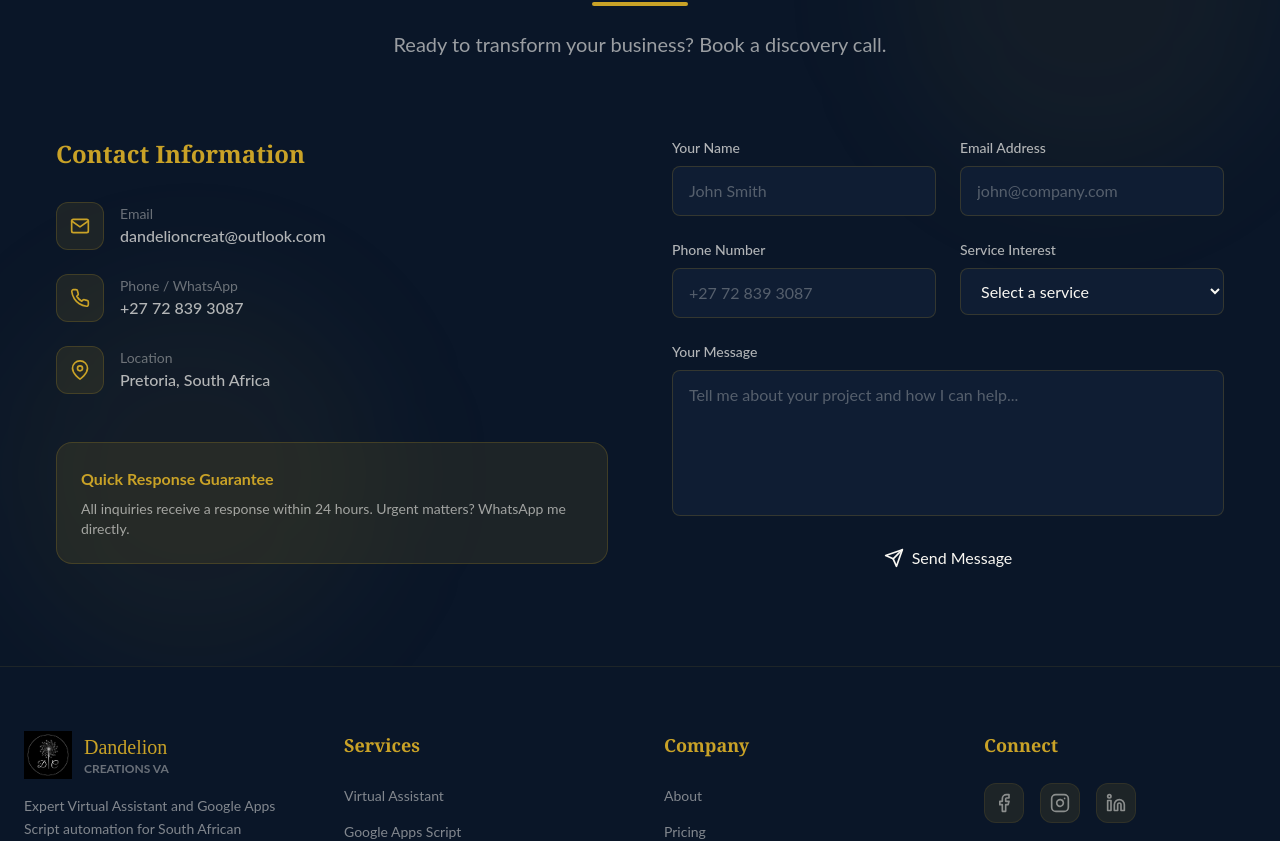
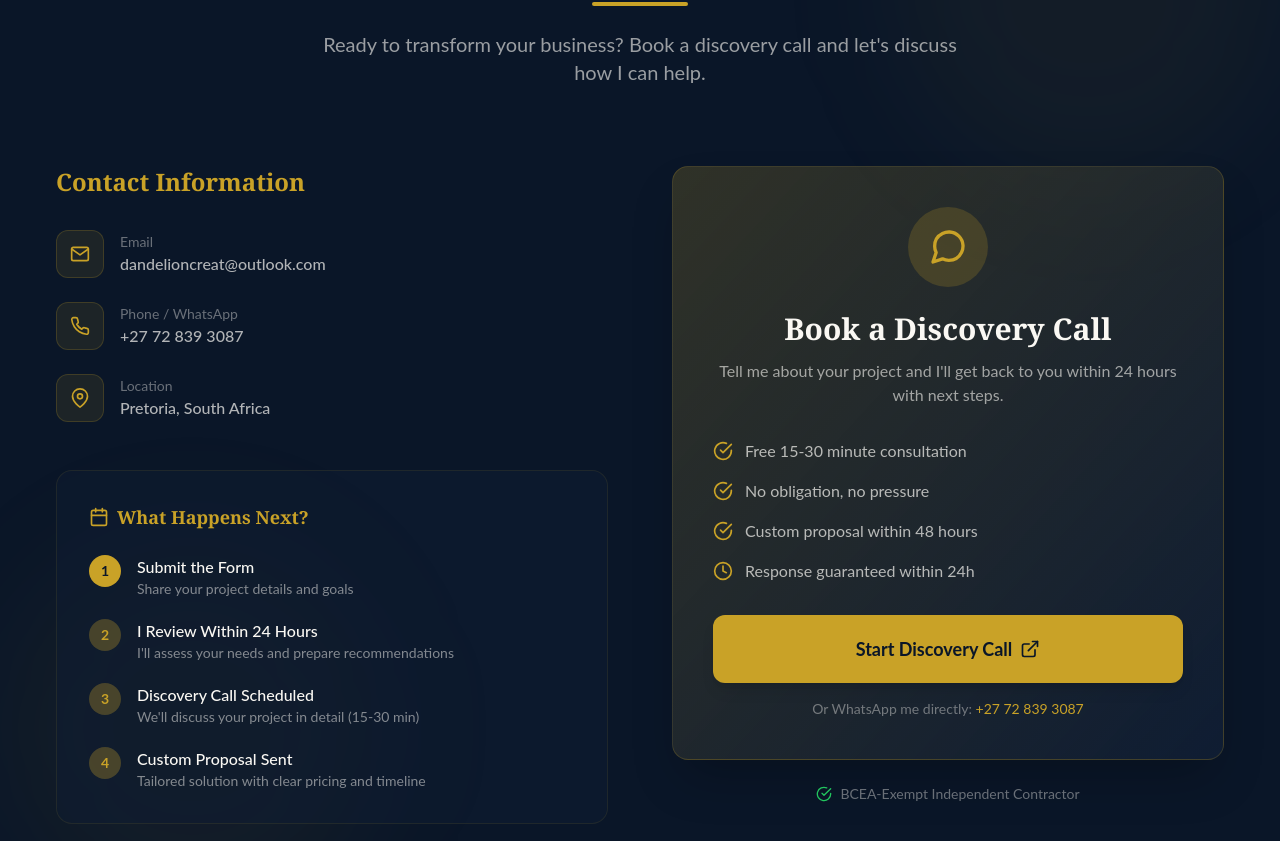
Before and after one commit to DandelionSeedlings/dandelion-va-website, a Next.js app: page / in a window 1280 px wide. Shown: the part 6757-7598 px from the top of the page. Built offline with nearby package versions, Linux system fonts and the light colour scheme.

Commit message:
Replace fake form with Google Form discovery call

```diff
--- a/src/components/Contact.jsx
+++ b/src/components/Contact.jsx
@@ -1,96 +1,171 @@
 'use client'
 
-import { useState } from 'react'
 import { motion } from 'framer-motion'
-import { FiMail, FiPhone, FiMapPin, FiSend, FiCheckCircle } from 'react-icons/fi'
+import { FiMail, FiPhone, FiMapPin, FiExternalLink, FiCheckCircle, FiCalendar, FiClock, FiMessageCircle } from 'react-icons/fi'
 
 export default function Contact() {
-  const [formState, setFormState] = useState({ name: '', email: '', phone: '', service: '', message: '' })
-  const [isSubmitted, setIsSubmitted] = useState(false)
-
-  const handleSubmit = (e) => { e.preventDefault(); setIsSubmitted(true); setTimeout(() => setIsSubmitted(false), 5000) }
-  const handleChange = (e) => setFormState({ ...formState, [e.target.name]: e.target.value })
-
   return (
     <section id="contact" className="section-padding bg-navy-900 text-cream relative overflow-hidden">
+      {/* Background decorations */}
       <div className="absolute top-0 right-0 w-96 h-96 bg-gold/5 rounded-full blur-3xl"></div>
       <div className="absolute bottom-0 left-0 w-96 h-96 bg-gold/5 rounded-full blur-3xl"></div>
+
       <div className="container-max px-6 relative z-10">
-        <motion.div initial={{ opacity: 0, y: 30 }} whileInView={{ opacity: 1, y: 0 }} transition={{ duration: 0.8 }} viewport={{ once: true }}
-          className="text-center mb-20">
+        <motion.div
+          initial={{ opacity: 0, y: 30 }}
+          whileInView={{ opacity: 1, y: 0 }}
+          transition={{ duration: 0.8 }}
+          viewport={{ once: true }}
+          className="text-center mb-20"
+        >
           <p className="text-gold font-bold tracking-widest uppercase text-sm mb-4">Get In Touch</p>
           <h2 className="text-4xl md:text-5xl font-serif font-bold mb-6">
             Let's Work <span className="text-gold">Together</span>
           </h2>
           <div className="w-24 h-1 bg-gold mx-auto rounded-full"></div>
-          <p className="text-xl text-cream/60 max-w-2xl mx-auto mt-6">Ready to transform your business? Book a discovery call.</p>
+          <p className="text-xl text-cream/60 max-w-2xl mx-auto mt-6">
+            Ready to transform your business? Book a discovery call and let's discuss how I can help.
+          </p>
         </motion.div>
 
-        <div className="grid lg:grid-cols-2 gap-16">
-          <motion.div initial={{ opacity: 0, x: -30 }} whileInView={{ opacity: 1, x: 0 }} transition={{ duration: 0.6 }} viewport={{ once: true }}>
+        <div className="grid lg:grid-cols-2 gap-16 items-start">
+          {/* Left: Contact Info + What Happens Next */}
+          <motion.div
+            initial={{ opacity: 0, x: -30 }}
+            whileInView={{ opacity: 1, x: 0 }}
+            transition={{ duration: 0.6 }}
+            viewport={{ once: true }}
+          >
             <h3 className="text-2xl font-bold mb-8 text-gold">Contact Information</h3>
-            <div className="space-y-6">
-              <a href="mailto:dandelioncreat@outlook.com" className="flex items-center gap-4 text-cream/70 hover:text-gold transition-smooth">
-                <div className="w-12 h-12 bg-gold/10 rounded-xl flex items-center justify-center border border-gold/20"><FiMail className="w-5 h-5 text-gold" /></div>
-                <div><p className="text-sm text-cream/40">Email</p><p className="font-medium">dandelioncreat@outlook.com</p></div>
+
+            <div className="space-y-6 mb-12">
+              <a href="mailto:dandelioncreat@outlook.com" className="flex items-center gap-4 text-cream/70 hover:text-gold transition-smooth group">
+                <div className="w-12 h-12 bg-gold/10 rounded-xl flex items-center justify-center border border-gold/20 group-hover:bg-gold/20 transition-colors">
+                  <FiMail className="w-5 h-5 text-gold" />
+                </div>
+                <div>
+                  <p className="text-sm text-cream/40">Email</p>
+                  <p className="font-medium">dandelioncreat@outlook.com</p>
+                </div>
               </a>
-              <a href="https://wa.me/27728393087" target="_blank" rel="noopener noreferrer" className="flex items-center gap-4 text-cream/70 hover:text-gold transition-smooth">
-                <div className="w-12 h-12 bg-gold/10 rounded-xl flex items-center justify-center border border-gold/20"><FiPhone className="w-5 h-5 text-gold" /></div>
-                <div><p className="text-sm text-cream/40">Phone / WhatsApp</p><p className="font-medium">+27 72 839 3087</p></div>
+
+              <a href="https://wa.me/27728393087" target="_blank" rel="noopener noreferrer" className="flex items-center gap-4 text-cream/70 hover:text-gold transition-smooth group">
+                <div className="w-12 h-12 bg-gold/10 rounded-xl flex items-center justify-center border border-gold/20 group-hover:bg-gold/20 transition-colors">
+                  <FiPhone className="w-5 h-5 text-gold" />
+                </div>
+                <div>
+                  <p className="text-sm text-cream/40">Phone / WhatsApp</p>
+                  <p className="font-medium">+27 72 839 3087</p>
+                </div>
               </a>
+
               <div className="flex items-center gap-4 text-cream/70">
-                <div className="w-12 h-12 bg-gold/10 rounded-xl flex items-center justify-center border border-gold/20"><FiMapPin className="w-5 h-5 text-gold" /></div>
-                <div><p className="text-sm text-cream/40">Location</p><p className="font-medium">Pretoria, South Africa</p></div>
+                <div className="w-12 h-12 bg-gold/10 rounded-xl flex items-center justify-center border border-gold/20">
+                  <FiMapPin className="w-5 h-5 text-gold" />
+                </div>
+                <div>
+                  <p className="text-sm text-cream/40">Location</p>
+                  <p className="font-medium">Pretoria, South Africa</p>
+                </div>
               </div>
             </div>
-            <div className="mt-12 p-6 bg-gold/10 rounded-2xl border border-gold/20">
-              <p className="font-bold text-gold mb-2">Quick Response Guarantee</p>
-              <p className="text-cream/60 text-sm">All inquiries receive a response within 24 hours. Urgent matters? WhatsApp me directly.</p>
+
+            {/* What Happens Next */}
+            <div className="bg-navy-800/50 rounded-2xl p-8 border border-gold/10">
+              <h4 className="text-lg font-bold text-gold mb-6 flex items-center gap-2">
+                <FiCalendar className="w-5 h-5" />
+                What Happens Next?
+              </h4>
+              <div className="space-y-5">
+                <div className="flex gap-4">
+                  <div className="w-8 h-8 bg-gold rounded-full flex items-center justify-center flex-shrink-0 text-navy-900 font-bold text-sm">1</div>
+                  <div>
+                    <p className="font-medium text-cream">Submit the Form</p>
+                    <p className="text-sm text-cream/50">Share your project details and goals</p>
+                  </div>
+                </div>
+                <div className="flex gap-4">
+                  <div className="w-8 h-8 bg-gold/30 rounded-full flex items-center justify-center flex-shrink-0 text-gold font-bold text-sm">2</div>
+                  <div>
+                    <p className="font-medium text-cream">I Review Within 24 Hours</p>
+                    <p className="text-sm text-cream/50">I'll assess your needs and prepare recommendations</p>
+                  </div>
+                </div>
+                <div className="flex gap-4">
+                  <div className="w-8 h-8 bg-gold/30 rounded-full flex items-center justify-center flex-shrink-0 text-gold font-bold text-sm">3</div>
+                  <div>
+                    <p className="font-medium text-cream">Discovery Call Scheduled</p>
+                    <p className="text-sm text-cream/50">We'll discuss your project in detail (15-30 min)</p>
+                  </div>
+                </div>
+                <div className="flex gap-4">
+                  <div className="w-8 h-8 bg-gold/30 rounded-full flex items-center justify-center flex-shrink-0 text-gold font-bold text-sm">4</div>
+                  <div>
+                    <p className="font-medium text-cream">Custom Proposal Sent</p>
+                    <p className="text-sm text-cream/50">Tailored solution with clear pricing and timeline</p>
+                  </div>
+                </div>
+              </div>
             </div>
           </motion.div>
 
-          <motion.div initial={{ opacity: 0, x: 30 }} whileInView={{ opacity: 1, x: 0 }} transition={{ duration: 0.6 }} viewport={{ once: true }}>
-            {isSubmitted ? (
-              <div className="bg-gold/10 rounded-2xl p-8 text-center border border-gold/20">
-                <FiCheckCircle className="w-16 h-16 text-gold mx-auto mb-4" />
-                <h3 className="text-2xl font-bold mb-2 text-cream">Message Sent!</h3>
-                <p className="text-cream/60">Thank you for reaching out. I'll get back to you within 24 hours.</p>
+          {/* Right: CTA Card */}
+          <motion.div
+            initial={{ opacity: 0, x: 30 }}
+            whileInView={{ opacity: 1, x: 0 }}
+            transition={{ duration: 0.6 }}
+            viewport={{ once: true }}
+          >
+            <div className="bg-gradient-to-br from-gold/20 to-navy-800 rounded-2xl p-10 border border-gold/20 shadow-2xl">
+              <div className="text-center mb-8">
+                <div className="w-20 h-20 bg-gold/20 rounded-full flex items-center justify-center mx-auto mb-6">
+                  <FiMessageCircle className="w-10 h-10 text-gold" />
+                </div>
+                <h3 className="text-3xl font-bold text-cream mb-3">Book a Discovery Call</h3>
+                <p className="text-cream/60">
+                  Tell me about your project and I'll get back to you within 24 hours with next steps.
+                </p>
               </div>
-            ) : (
-              <form onSubmit={handleSubmit} className="space-y-6">
-                <div className="grid md:grid-cols-2 gap-6">
-                  <div><label className="block text-sm font-medium mb-2 text-cream/70">Your Name</label>
-                    <input type="text" name="name" value={formState.name} onChange={handleChange} required
-                      className="w-full px-4 py-3 bg-navy-800 border border-gold/20 rounded-lg text-cream placeholder-cream/30 focus:outline-none focus:border-gold transition-smooth" placeholder="John Smith" /></div>
-                  <div><label className="block text-sm font-medium mb-2 text-cream/70">Email Address</label>
-                    <input type="email" name="email" value={formState.email} onChange={handleChange} required
-                      className="w-full px-4 py-3 bg-navy-800 border border-gold/20 rounded-lg text-cream placeholder-cream/30 focus:outline-none focus:border-gold transition-smooth" placeholder="john@company.com" /></div>
+
+              <div className="space-y-4 mb-8">
+                <div className="flex items-center gap-3 text-cream/70">
+                  <FiCheckCircle className="w-5 h-5 text-gold flex-shrink-0" />
+                  <span>Free 15-30 minute consultation</span>
                 </div>
-                <div className="grid md:grid-cols-2 gap-6">
-                  <div><label className="block text-sm font-medium mb-2 text-cream/70">Phone Number</label>
-                    <input type="tel" name="phone" value={formState.phone} onChange={handleChange}
-                      className="w-full px-4 py-3 bg-navy-800 border border-gold/20 rounded-lg text-cream placeholder-cream/30 focus:outline-none focus:border-gold transition-smooth" placeholder="+27 72 839 3087" /></div>
-                  <div><label className="block text-sm font-medium mb-2 text-cream/70">Service Interest</label>
-                    <select name="service" value={formState.service} onChange={handleChange}
-                      className="w-full px-4 py-3 bg-navy-800 border border-gold/20 rounded-lg text-cream focus:outline-none focus:border-gold transition-smooth">
-                      <option value="" className="text-navy-900">Select a service</option>
-                      <option value="va" className="text-navy-900">Virtual Assistant</option>
-                      <option value="apps-script" className="text-navy-900">Google Apps Script</option>
-                      <option value="social" className="text-navy-900">Social Media</option>
-                      <option value="admin" className="text-navy-900">Admin Support</option>
-                      <option value="marketing" className="text-navy-900">Digital Marketing</option>
-                      <option value="other" className="text-navy-900">Other</option>
-                    </select></div>
+                <div className="flex items-center gap-3 text-cream/70">
+                  <FiCheckCircle className="w-5 h-5 text-gold flex-shrink-0" />
+                  <span>No obligation, no pressure</span>
                 </div>
-                <div><label className="block text-sm font-medium mb-2 text-cream/70">Your Message</label>
-                  <textarea name="message" value={formState.message} onChange={handleChange} required rows={5}
-                    className="w-full px-4 py-3 bg-navy-800 border border-gold/20 rounded-lg text-cream placeholder-cream/30 focus:outline-none focus:border-gold transition-smooth resize-none"
-                    placeholder="Tell me about your project and how I can help..." /></div>
-                <button type="submit" className="btn-gold w-full flex items-center justify-center gap-2">
-                  <FiSend className="w-5 h-5" />Send Message
-                </button>
-              </form>
-            )}
+                <div className="flex items-center gap-3 text-cream/70">
+                  <FiCheckCircle className="w-5 h-5 text-gold flex-shrink-0" />
+                  <span>Custom proposal within 48 hours</span>
+                </div>
+                <div className="flex items-center gap-3 text-cream/70">
+                  <FiClock className="w-5 h-5 text-gold flex-shrink-0" />
+                  <span>Response guaranteed within 24h</span>
+                </div>
+              </div>
+
+              <a
+                href="https://forms.gle/H7tviRGGacXykoYUA"
+                target="_blank"
+                rel="noopener noreferrer"
+                className="block w-full bg-gold text-navy-900 text-center py-5 rounded-xl font-bold text-lg hover:bg-gold-light transition-all duration-300 shadow-lg hover:shadow-xl flex items-center justify-center gap-2"
+              >
+                Start Discovery Call
+                <FiExternalLink className="w-5 h-5" />
+              </a>
+
+              <p className="text-center text-cream/40 text-sm mt-4">
+                Or WhatsApp me directly: <a href="https://wa.me/27728393087" className="text-gold hover:underline">+27 72 839 3087</a>
+              </p>
+            </div>
+
+            {/* Trust badge */}
+            <div className="mt-6 flex items-center justify-center gap-2 text-sm text-cream/40">
+              <FiCheckCircle className="w-4 h-4 text-green-500" />
+              <span>BCEA-Exempt Independent Contractor</span>
+            </div>
           </motion.div>
         </div>
       </div>
```
